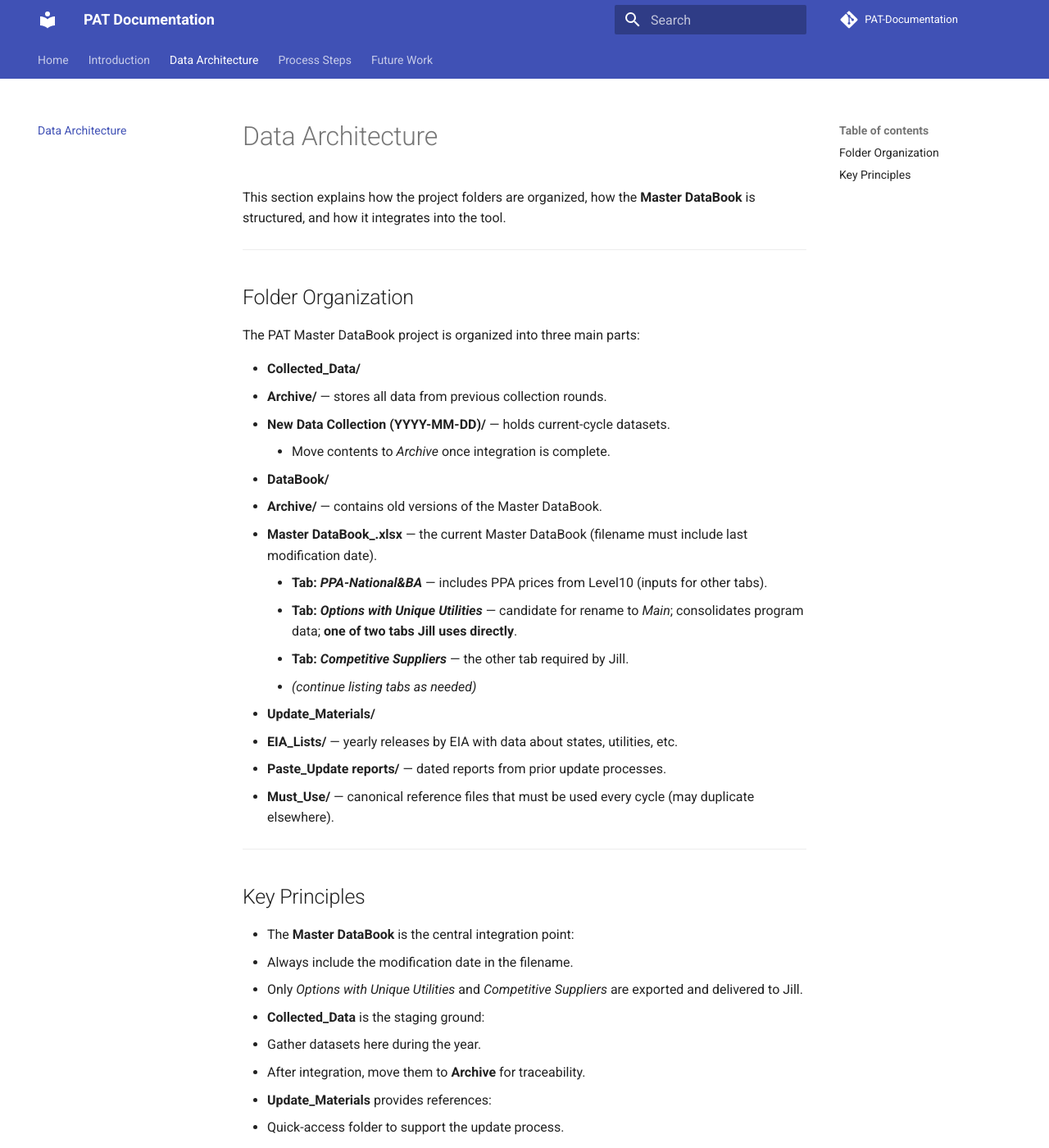
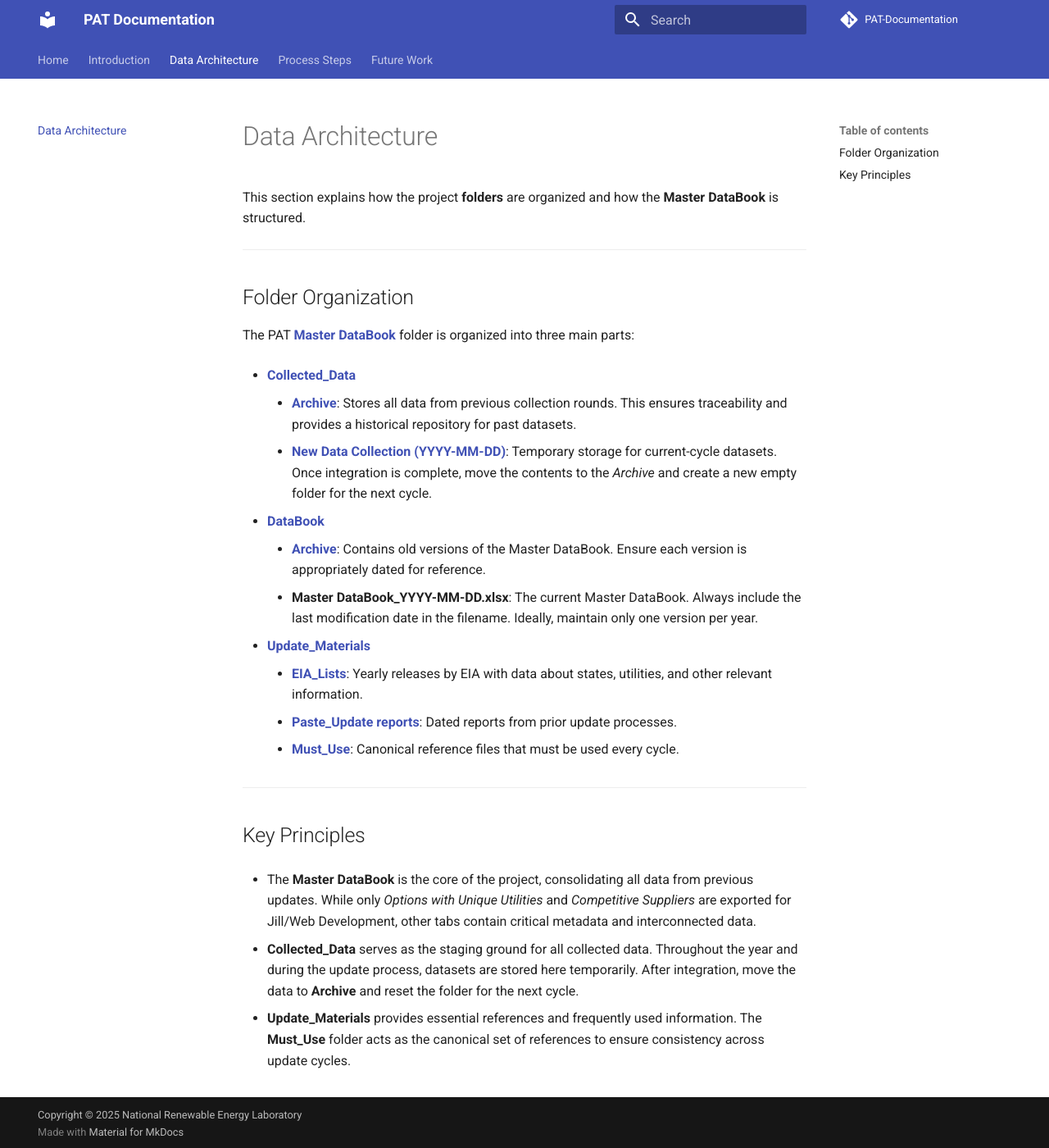
Before and after one commit to PabloBotinGP/PAT-Documentation, an MkDocs documentation site: the page built from docs/data_architecture.md, in a window 1280 px wide and 1400 px high. Shown: the whole window at 82% size. Built offline with MkDocs 1.6.1 and Material for MkDocs 9.7.7, drawn with Linux system fonts in a browser that asks for light colours; comment, search, counter and statistics services are not loaded; some of the changed text lies outside the part shown.

Commit message:
Documentation restructuring and writting

```diff
--- a/docs/data_architecture.md
+++ b/docs/data_architecture.md
@@ -1,43 +1,32 @@
 # Data Architecture
 
-This section explains how the project folders are organized, how the **Master DataBook** is structured, and how it integrates into the tool.
+This section explains how the project **folders** are organized and how the **Master DataBook** is structured.
 
 ---
 
 ## Folder Organization
 
-The PAT Master DataBook project is organized into three main parts:
+The PAT [**Master DataBook**](https://nrel.sharepoint.com/:f:/r/sites/ProcurementAnalysisTool/Shared%20Documents/General/Master%20Databook?csf=1&web=1&e=6Vmbwo) folder is organized into three main parts:
 
-- **Collected_Data/**
-  - **Archive/** — stores all data from previous collection rounds.
-  - **New Data Collection (YYYY-MM-DD)/** — holds current-cycle datasets.
-    - Move contents to *Archive* once integration is complete.
+- [**Collected_Data**](https://nrel.sharepoint.com/:f:/r/sites/ProcurementAnalysisTool/Shared%20Documents/General/Master%20Databook/Collected_Data?csf=1&web=1&e=4gwqQe)
+    - [**Archive**](https://nrel.sharepoint.com/:f:/r/sites/ProcurementAnalysisTool/Shared%20Documents/General/Master%20Databook/Collected_Data/Archive?csf=1&web=1&e=6aSM8T): Stores all data from previous collection rounds. This ensures traceability and provides a historical repository for past datasets.
+    - [**New Data Collection (YYYY-MM-DD)**](https://nrel.sharepoint.com/:f:/r/sites/ProcurementAnalysisTool/Shared%20Documents/General/Master%20Databook/Collected_Data/New%20Data%20Collection?csf=1&web=1&e=WJZagI): Temporary storage for current-cycle datasets. Once integration is complete, move the contents to the *Archive* and create a new empty folder for the next cycle.
 
-- **DataBook/**
-  - **Archive/** — contains old versions of the Master DataBook.
-  - **Master DataBook_<date>.xlsx** — the current Master DataBook (filename must include last modification date).
-    - **Tab: *PPA-National&BA*** — includes PPA prices from Level10 (inputs for other tabs).
-    - **Tab: *Options with Unique Utilities*** — candidate for rename to *Main*; consolidates program data; **one of two tabs Jill uses directly**.
-    - **Tab: *Competitive Suppliers*** — the other tab required by Jill.
-    - *(continue listing tabs as needed)*
+- [**DataBook**](https://nrel.sharepoint.com/:f:/r/sites/ProcurementAnalysisTool/Shared%20Documents/General/Master%20Databook/DataBook?csf=1&web=1&e=BpWwzl)
+    - [**Archive**](https://nrel.sharepoint.com/:f:/r/sites/ProcurementAnalysisTool/Shared%20Documents/General/Master%20Databook/DataBook/Archive%20(Old%20DataBooks)?csf=1&web=1&e=GecjW9): Contains old versions of the Master DataBook. Ensure each version is appropriately dated for reference.
+    - **Master DataBook_YYYY-MM-DD.xlsx**: The current Master DataBook. Always include the last modification date in the filename. Ideally, maintain only one version per year.
 
-- **Update_Materials/**
-  - **EIA_Lists/** — yearly releases by EIA with data about states, utilities, etc.
-  - **Paste_Update reports/** — dated reports from prior update processes.
-  - **Must_Use/** — canonical reference files that must be used every cycle (may duplicate elsewhere).
+- [**Update_Materials**](https://nrel.sharepoint.com/:f:/r/sites/ProcurementAnalysisTool/Shared%20Documents/General/Master%20Databook/Update_Materials?csf=1&web=1&e=ik8NGS)
+    - [**EIA_Lists**](https://nrel.sharepoint.com/:f:/r/sites/ProcurementAnalysisTool/Shared%20Documents/General/Master%20Databook/Update_Materials/EIA_Lists?csf=1&web=1&e=A4mxoX): Yearly releases by EIA with data about states, utilities, and other relevant information.
+    - [**Paste_Update reports**](https://nrel.sharepoint.com/:f:/r/sites/ProcurementAnalysisTool/Shared%20Documents/General/Master%20Databook/Update_Materials/Must_Use?csf=1&web=1&e=gqjD3h): Dated reports from prior update processes.
+    - [**Must_Use**](https://nrel.sharepoint.com/:f:/r/sites/ProcurementAnalysisTool/Shared%20Documents/General/Master%20Databook/Update_Materials/Past_Updates_Reports?csf=1&web=1&e=NXb9TY): Canonical reference files that must be used every cycle.
 
 ---
 
 ## Key Principles
 
-- The **Master DataBook** is the central integration point:
-  - Always include the modification date in the filename.
-  - Only *Options with Unique Utilities* and *Competitive Suppliers* are exported and delivered to Jill.
+- The **Master DataBook** is the core of the project, consolidating all data from previous updates. While only *Options with Unique Utilities* and *Competitive Suppliers* are exported for Jill/Web Development, other tabs contain critical metadata and interconnected data.
 
-- **Collected_Data** is the staging ground:
-  - Gather datasets here during the year.
-  - After integration, move them to **Archive** for traceability.
+- **Collected_Data** serves as the staging ground for all collected data. Throughout the year and during the update process, datasets are stored here temporarily. After integration, move the data to **Archive** and reset the folder for the next cycle.
 
-- **Update_Materials** provides references:
-  - Quick-access folder to support the update process.
-  - **Must_Use/** acts as the canonical set of references.
+- **Update_Materials** provides essential references and frequently used information. The **Must_Use** folder acts as the canonical set of references to ensure consistency across update cycles.
```
Also changed, not shown: docs/index.md (+2 -5 lines), docs/introduction.md (+12 -39 lines), docs/source_list.md (added, +10 -0 lines), docs/update_process.md (added, +21 -0 lines), docs/data_submit.md (deleted), docs/future_work.md (deleted).
